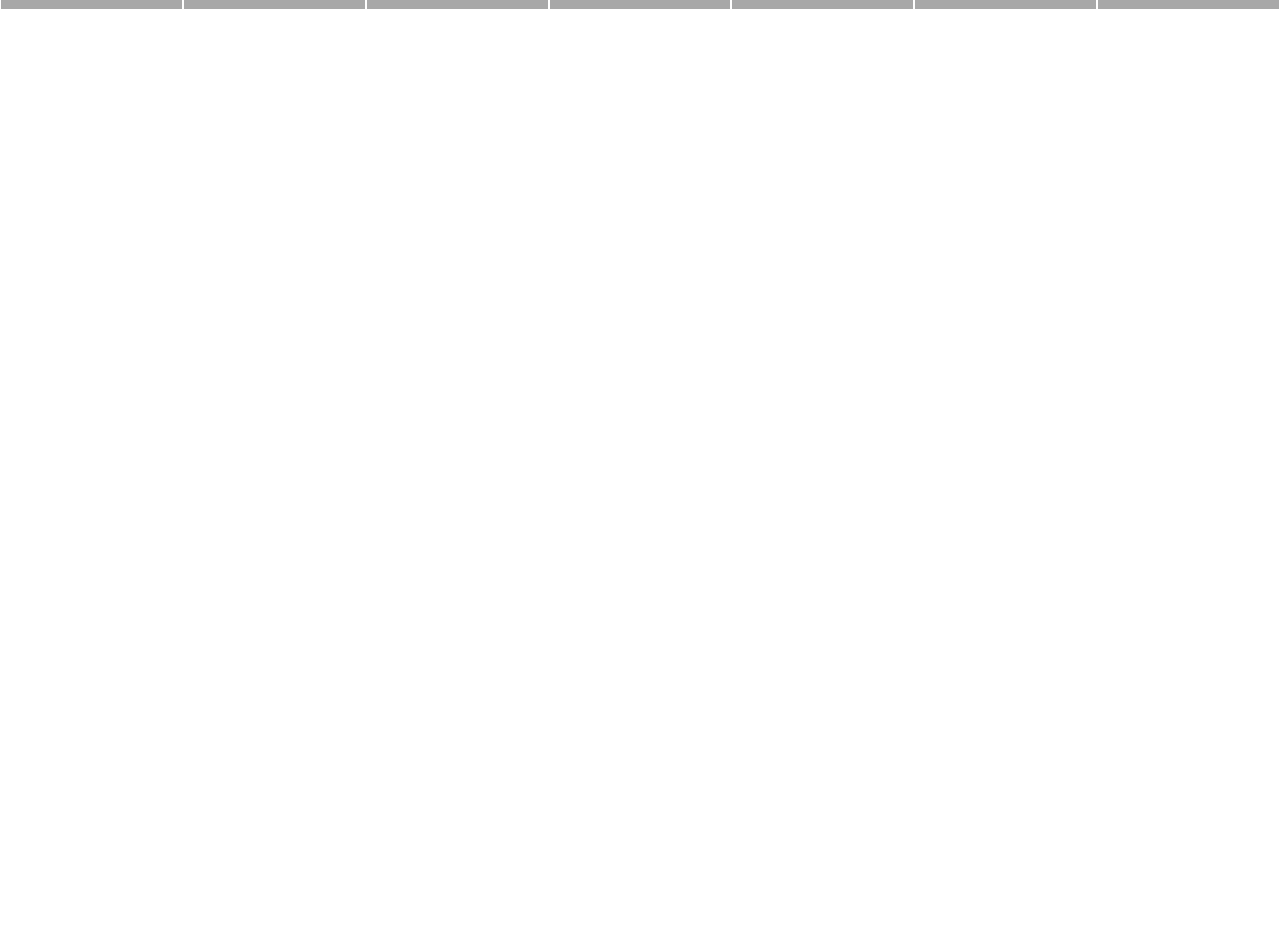
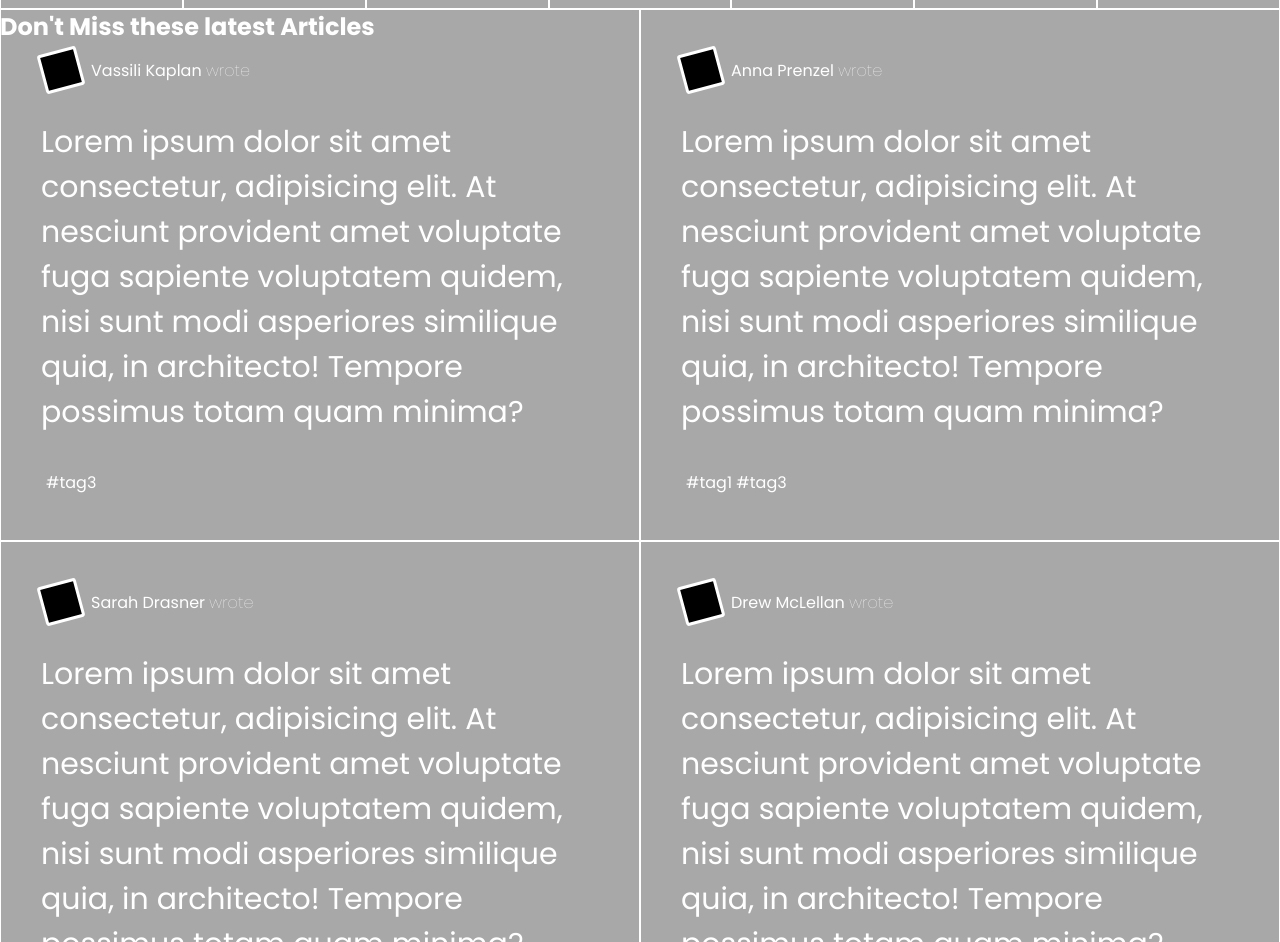
Before and after one commit to bren2102/Design-Teardown, a website: page index.html in a window 1280 px wide. Shown: the part 71-1013 px from the top of the page. Before the commit the page ends 800 px from the top, so only its background shows below. Drawn offline with Linux system fonts and the light colour scheme.

Commit message:
Add article section with some styling with it

```diff
--- a/index.html
+++ b/index.html
@@ -4,6 +4,9 @@
   <meta charset="UTF-8">
   <meta name="viewport" content="width=device-width, initial-scale=1.0">
   <meta http-equiv="X-UA-Compatible" content="ie=edge">
+  <link
+    href="https://fonts.googleapis.com/css?family=Poppins:100,400,700&display=swap"
+    rel="stylesheet">
   <link rel="stylesheet" href="style/style.css">
   <title>Smashing Magazine</title>
 </head>
@@ -40,5 +43,82 @@
       </ul>
     </nav>
   </header>
+  <main>
+    <section class="articles">
+      <h2>Don't Miss these latest Articles</h2>
+      <div class="article">
+        <div class="writer">
+          <div class="image"></div>
+          <div class="writer-name">
+            Vassili Kaplan <span>wrote</span>
+          </div>
+        </div>
+        <div class="title">
+          Lorem ipsum dolor sit amet consectetur, adipisicing elit. At nesciunt
+          provident amet voluptate fuga sapiente voluptatem quidem, nisi sunt
+          modi asperiores similique quia, in architecto! Tempore possimus
+          totam quam minima?
+        </div>
+        <div class="hashtags">
+          <span>#tag3</span>
+        </div>
+      </div>
+      <div class="article">
+        <div class="writer">
+          <div class="image"></div>
+          <div class="writer-name">
+            Anna Prenzel <span>wrote</span>
+          </div>
+        </div>
+        <div class="title">
+          Lorem ipsum dolor sit amet consectetur, adipisicing elit. At nesciunt
+          provident amet voluptate fuga sapiente voluptatem quidem, nisi sunt
+          modi asperiores similique quia, in architecto! Tempore possimus
+          totam quam minima?
+        </div>
+        <div class="hashtags">
+          <span>#tag1</span>
+          <span>#tag3</span>
+        </div>
+      </div>
+      <div class="article">
+        <div class="writer">
+          <div class="image"></div>
+          <div class="writer-name">
+            Sarah Drasner <span>wrote</span>
+          </div>
+        </div>
+        <div class="title">
+          Lorem ipsum dolor sit amet consectetur, adipisicing elit. At nesciunt
+          provident amet voluptate fuga sapiente voluptatem quidem, nisi sunt
+          modi asperiores similique quia, in architecto! Tempore possimus
+          totam quam minima?
+        </div>
+        <div class="hashtags">
+          <span>#tag2</span>
+          <span>#tag3</span>
+        </div>
+      </div>
+      <div class="article">
+        <div class="writer">
+          <div class="image"></div>
+          <div class="writer-name">
+            Drew McLellan <span>wrote</span>
+          </div>
+        </div>
+        <div class="title">
+          Lorem ipsum dolor sit amet consectetur, adipisicing elit. At nesciunt
+          provident amet voluptate fuga sapiente voluptatem quidem, nisi sunt
+          modi asperiores similique quia, in architecto! Tempore possimus
+          totam quam minima?
+        </div>
+        <div class="hashtags">
+          <span>#tag1</span>
+          <span>#tag2</span>
+          <span>#tag3</span>
+        </div>
+      </div>
+    </section>
+  </main>
 </body>
 </html>
--- a/style/style.css
+++ b/style/style.css
@@ -1,11 +1,12 @@
-*{
+* {
+  box-sizing: border-box;
   padding: 0;
   margin: 0;
-  box-sizing: border-box;
 }
 
-body{
+body {
   color: white;
+  font-family: 'Poppins', sans-serif;
 }
 
 nav {
@@ -27,12 +28,17 @@ nav {
   border: white 1px solid;
   text-align: center;
   width: 100%;
-  padding: 50% 0;
+  height: 100%;
+  padding-top: 15px;
 }
 
-.header-li button{
-  width: 60%;
-  height: 40%;
+.header-li:first-child {
+  padding-top: 20px;
+}
+
+.header-li button {
+  width: 130px;
+  height: 40px;
   font-size: 1.5em;
   border: white 1px solid;
   background-color: rgb(168, 168, 168);
@@ -40,3 +46,56 @@ nav {
   padding: 5px;
   font-weight: bold;
 }
+
+.articles {
+  display: grid;
+  grid-template: 1fr 1fr / 1fr 1fr;
+  background-color: rgb(168, 168, 168);
+  position: relative;
+}
+
+.articles h2 {
+  position: absolute;
+}
+
+.article {
+  display: flex;
+  flex-direction: column;
+  border: white 1px solid;
+  padding: 40px;
+}
+
+.article .image {
+  width: 40px;
+  height: 40px;
+  background-color: black;
+  transform: rotate(-15deg);
+  border: white 3px solid;
+  border-radius: 3px;
+}
+
+.article .writer-name {
+  padding-left: 10px;
+}
+
+.article .writer-name span {
+  font-weight: 100;
+}
+
+.writer {
+  display: flex;
+  justify-content: start;
+  align-items: center;
+}
+
+.title {
+  font-size: 30px;
+}
+
+.article .title {
+  padding: 30px 0;
+}
+
+.hashtags {
+  padding: 5px;
+}
```
